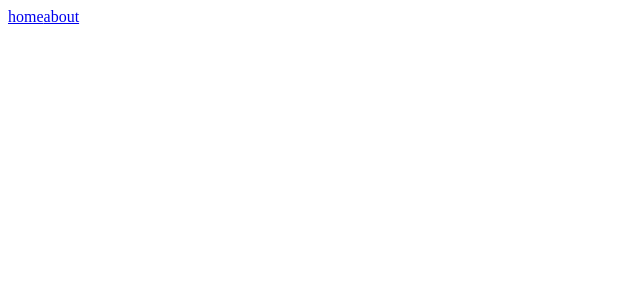
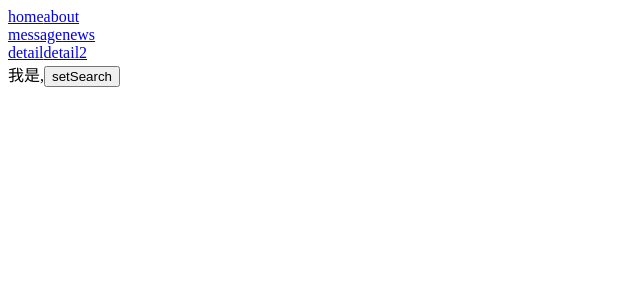
Before and after one commit to dengwenj/react18, a React (Create React App) app: page /home/message/detail2 in a window 1280 px wide. Before the commit this address had no page. Shown: the top 300 px of the page, without its empty margins (0-640 px from the left). Built offline with nearby package versions, Linux system fonts and the light colour scheme.

Commit message:
search参数

```diff
--- a/src/page/detail/index.jsx
+++ b/src/page/detail/index.jsx
@@ -1,8 +1,10 @@
 import React from 'react'
-import { useParams } from 'react-router-dom'
+import { useParams, useMatch } from 'react-router-dom'
 
 export default function Detail() {
   const { name, age } = useParams()
+  const match = useMatch('/home/message/detail/:name/:age')
+  console.log(match)
 
   return (
     <div>
--- /dev/null
+++ b/src/page/detail2/index.jsx
@@ -0,0 +1,18 @@
+import React from 'react'
+import { useSearchParams, useLocation } from 'react-router-dom'
+
+export default function Detail2() {
+  const location = useLocation()
+  console.log(location)
+
+  const [search, setSearch] = useSearchParams()
+  const name = search.get('name')
+  const age = search.get('age')
+
+  return (
+    <div>
+      我是{name},{age}
+      <button onClick={() => setSearch('name=xx&age=10')}>setSearch</button>
+    </div>
+  )
+}
--- a/src/page/message/index.jsx
+++ b/src/page/message/index.jsx
@@ -6,9 +6,14 @@ export default function Message() {
     name: 'dwj',
     age: 22
   }
+  const person2 = {
+    name: 'ww',
+    age: 17
+  }
   return (
     <div>
       <NavLink to={`detail/${person.name}/${person.age}`}>detail</NavLink>
+      <NavLink to={`detail2?name=${person2.name}&age=${person2.age}`}>detail2</NavLink>
 
       <Outlet />
     </div>
--- a/src/routes/index.jsx
+++ b/src/routes/index.jsx
@@ -6,6 +6,7 @@ import About from '../page/about'
 import Message from '../page/message'
 import News from '../page/News'
 import Detail from '../page/detail'
+import Detail2 from '../page/detail2'
 
 export default function UseRoutes() {
   const routes = useRoutes([
@@ -20,6 +21,10 @@ export default function UseRoutes() {
             {
               path: 'detail/:name/:age',
               element: <Detail />
+            },
+            {
+              path: 'detail2',
+              element: <Detail2 />
             }
           ]
         },
```
